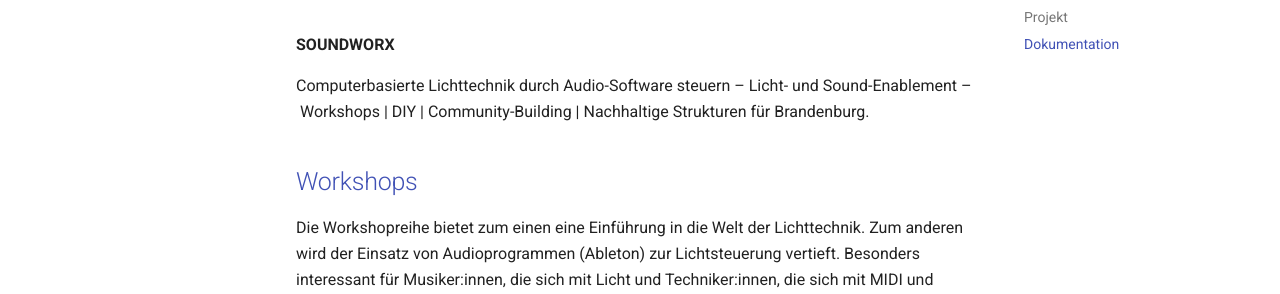
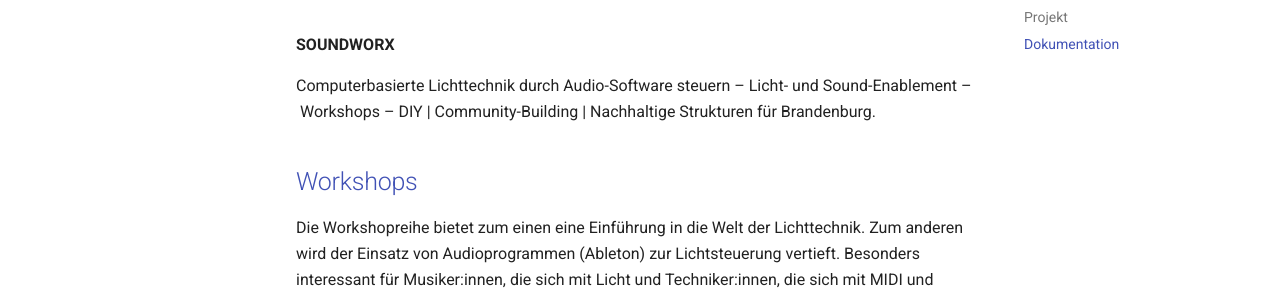
Before and after one commit to fuef-festival/soundworx, an MkDocs documentation site: the page built from docs/index.md, in a window 1280 px wide and 1062 px high. Shown: the part 196-490 px from the top of the window. Built offline with MkDocs 1.6.1 and Material for MkDocs 9.7.7, drawn with Linux system fonts in a browser that asks for light colours; plug-ins that fetch from the network failed and are left out; comment, search, counter and statistics services are not loaded.

Commit message:
yet another try 6

```diff
--- a/docs/index.md
+++ b/docs/index.md
@@ -1,6 +1,6 @@
 **SOUNDWORX**
 
-Computerbasierte Lichttechnik durch Audio-Software steuern – Licht- und Sound-Enablement – Workshops | DIY | Community-Building | Nachhaltige Strukturen für Brandenburg.
+Computerbasierte Lichttechnik durch Audio-Software steuern – Licht- und Sound-Enablement – Workshops – DIY | Community-Building | Nachhaltige Strukturen für Brandenburg.
 
 ## [Workshops](https://soundworx.org/workshops)
 
```
